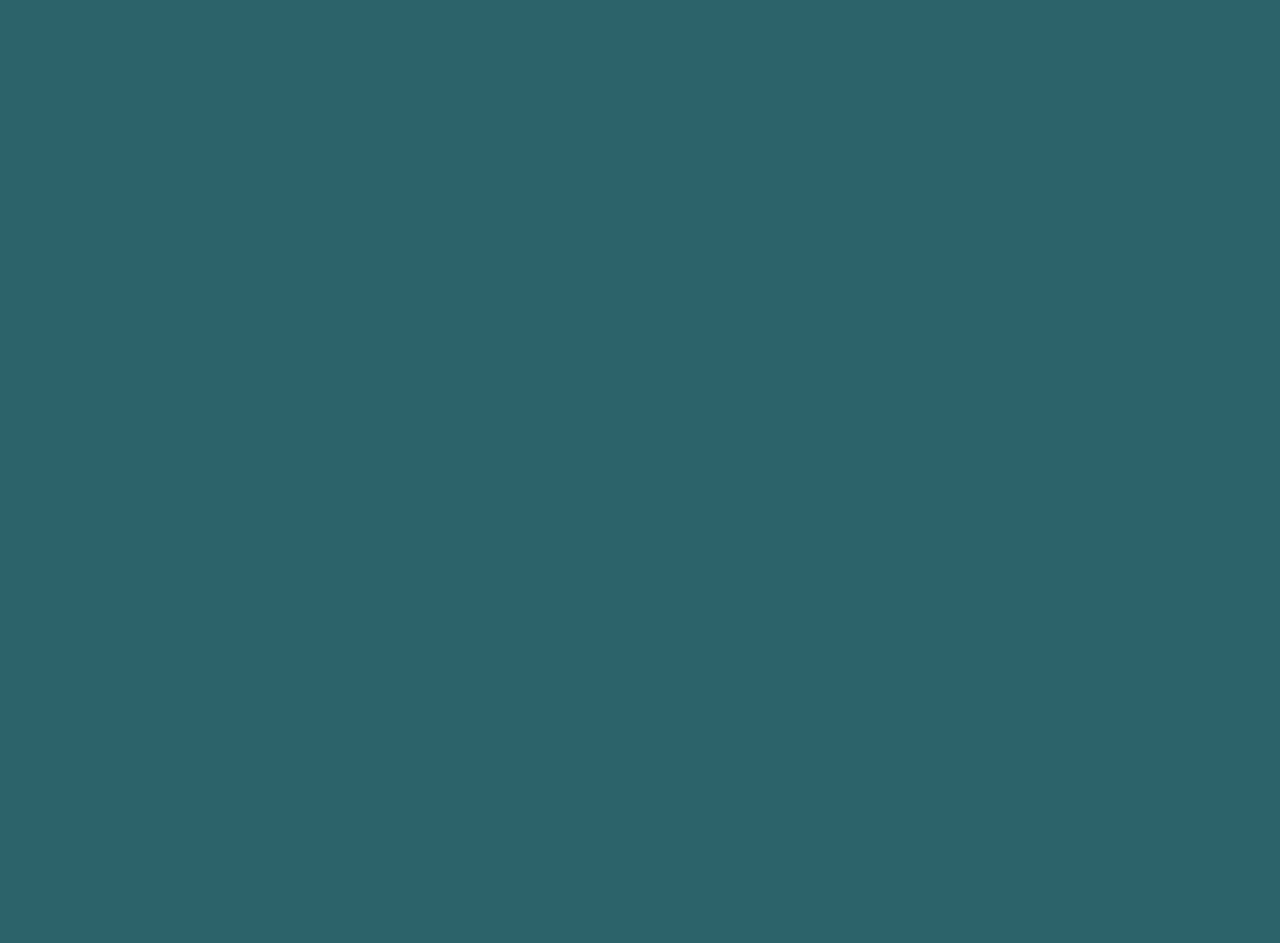
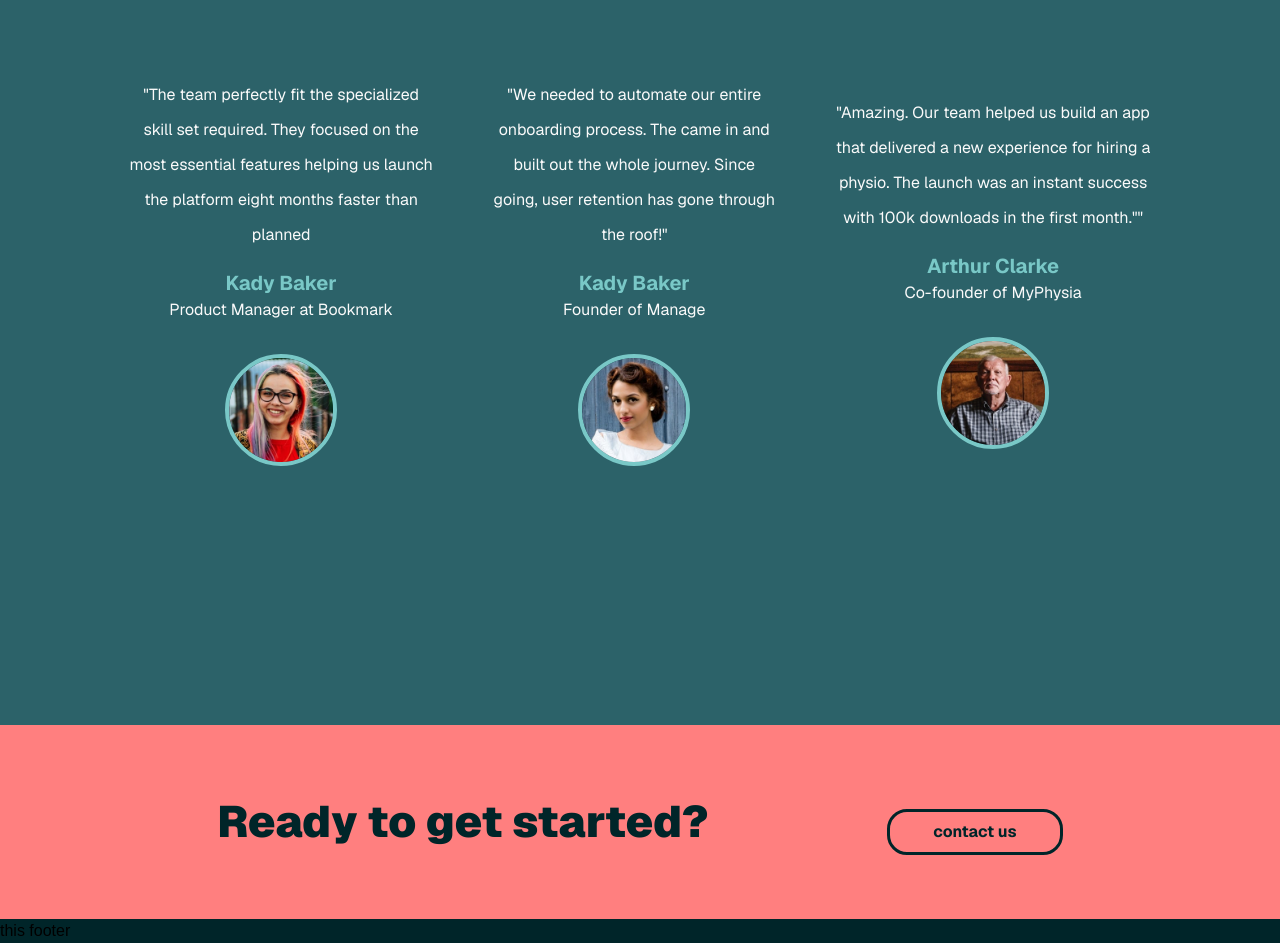
Before and after one commit to Tduncan14/multiteam, a Next.js app: page / in a window 1280 px wide. Shown: the part 1847-2790 px from the top of the page. Before the commit the page ends 1636 px from the top, so only its background shows below. Built offline with nearby package versions, Linux system fonts and the light colour scheme.

Commit message:
keep moving forward

```diff
--- a/src/app/Components/Footer/Footer.css
+++ b/src/app/Components/Footer/Footer.css
@@ -0,0 +1,3 @@
+.footerContainer {
+    background-color: #002529;
+}
--- a/src/app/Components/Footer/Footer.js
+++ b/src/app/Components/Footer/Footer.js
@@ -1,8 +1,9 @@
 import React from 'react'
+import './Footer.css'
 
 const Footer = () => {
     return (
-        <div>
+        <div className="footerContainer">
             this footer
         </div>
     )
--- /dev/null
+++ b/src/app/Components/FooterCarousel/FooterCarousel.js
@@ -0,0 +1,18 @@
+import React from 'react'
+import './footerCarosel.css'
+
+const FooterCarousel = () => {
+    return (
+        <div className="footerCarousel">
+
+            <h1> Ready to get started?</h1>
+
+
+
+            <button> contact us</button>
+
+        </div>
+    )
+}
+
+export default FooterCarousel
--- /dev/null
+++ b/src/app/Components/FooterCarousel/footerCarosel.css
@@ -0,0 +1,25 @@
+.footerCarousel {
+    background: #FF7F7F;
+    display: flex;
+    justify-content: space-around;
+    padding: 4rem;
+    padding-left: 8rem;
+    padding-right: 8rem;
+    color: #002529;
+}
+
+
+.footerCarousel h1 {
+    font-size: clamp(37px, 44px, 45px);
+    font-weight: 900;
+}
+
+.footerCarousel button {
+    align-self: flex-end;
+    font-weight: 700;
+    border: 3px solid #002529;
+    border-radius: 20px;
+    padding: .5rem;
+    padding-left: 2.7rem;
+    padding-right: 2.7rem;
+}
--- a/src/app/globals.css
+++ b/src/app/globals.css
@@ -7,6 +7,7 @@
   --MediumTeal2: #014356;
   --LightTeal: #2c6269;
   --RegularTeal: #79c8c7;
+  --pink: #FF7F7F;
 }
 
 @theme inline {
--- a/src/app/home.css
+++ b/src/app/home.css
@@ -84,6 +84,8 @@
 }
 
 
+
+
 .leftY {
     padding-left: 10rem;
     flex: 1;
@@ -128,3 +130,64 @@
     line-height: 32px;
     color: #fafafa;
 }
+
+
+/* end MidContent */
+
+.homeEnd {
+    height: 100vh;
+    padding: 8rem;
+    margin-bottom: 10rem;
+    color: #fafafa;
+    overflow: hidden;
+    position: relative;
+}
+
+
+.homeEnd p {
+    line-height: 35px;
+}
+
+.gallerySuccess {
+    height: fit-content;
+    display: flex;
+    text-align: center;
+    align-items: center;
+    gap: 3.5rem;
+    justify-content: center;
+}
+
+.successStory img {
+    align-self: center;
+    justify-self: center;
+    border-radius: 50%;
+    border: solid 4px #79c8c7;
+    margin-top: 2rem;
+    height: 7rem;
+    width: 7rem;
+}
+
+.successStory h3 {
+    color: #79c8c7;
+    font-weight: 700;
+    font-size: 20px;
+    margin-top: 1rem;
+}
+
+.homeEnd h1 {
+    text-align: center;
+
+}
+
+
+
+.titleName {
+    font-size: clamp(35px, 40px, 42px);
+    font-weight: 700;
+    color: #fafafa;
+    margin-bottom: 4rem;
+}
+
+.titleName span {
+    color: #79c8c7;
+}
--- a/src/app/page.js
+++ b/src/app/page.js
@@ -1,5 +1,6 @@
 import Image from "next/image";
 import './home.css'
+import FooterCarousel from "./Components/FooterCarousel/FooterCarousel";
 
 export default function Home() {
   return (
@@ -99,12 +100,73 @@ export default function Home() {
       {/* end of midHeader */}
 
 
-      <section className="homeHeaderEnd">
+      <section className="homeEnd">
+
+        <div className="titleName">
+          <h1> Delivering real results for top companies.</h1>
+          <h1>Some of our <span>success stories.</span></h1>
+        </div>
+
+
+
+        <div className="gallerySuccess">
+
+          <div className="successStory">
+
+            <p>"The team perfectly fit the specialized skill set required.
+              They focused on the most essential features helping us launch the platform
+              eight months faster than planned
+            </p>
+
+            <h3>Kady Baker</h3>
+            <h4>Product Manager at Bookmark </h4>
+
+
+            <img src="/assets/avatar-kady.jpg" />
+          </div>
+
+
+          <div className="successStory">
+
+            <p>"We needed to automate our entire onboarding process.
+              The came in and built out the whole journey. Since going, user retention
+              has gone through the roof!"
+            </p>
+
+            <h3>Kady Baker</h3>
+            <h4>Founder of Manage </h4>
+
+
+            <img src="/assets/avatar-aiysha.jpg" />
+          </div>
+
+
+          <div className="successStory">
+
+            <p>"Amazing. Our team helped us build an app that delivered
+              a new experience for hiring a physio.
+              The launch was an instant success with 100k
+              downloads in the first month.""
+            </p>
+
+            <h3>Arthur Clarke</h3>
+            <h4>Co-founder of MyPhysia</h4>
+
+
+            <img src="/assets/avatar-arthur.jpg" />
+          </div>
+
+        </div>
+
 
 
 
 
       </section>
+
+
+
+      <FooterCarousel />
 
 
 
```
